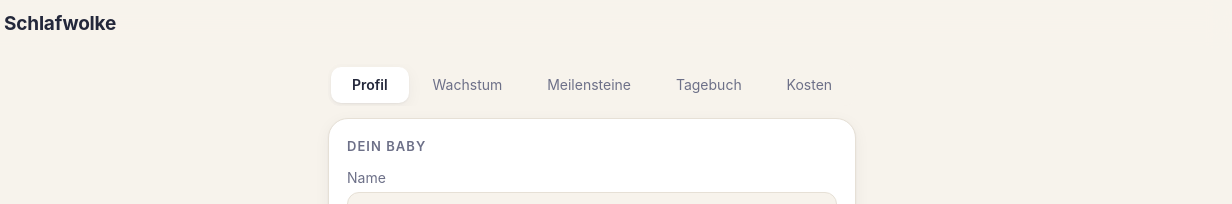
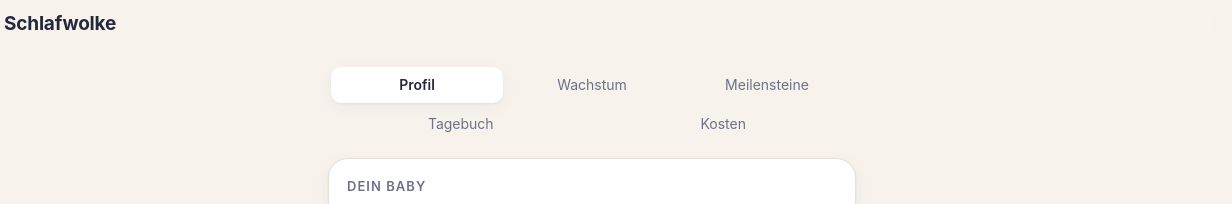
Before and after one commit to heydensattler/schlafwolke, a plain HTML site: page index.html in a window 1280 px wide. Both pictures are taken after a click on the button "Baby eintragen". Shown: the top 204 px of the page, 48-1280 px from the left. Drawn offline with Linux system fonts and the light colour scheme.

Commit message:
Add files via upload

```diff
--- a/app.js
+++ b/app.js
@@ -548,7 +548,7 @@ function zeigeVerlauf() {
 /* ---------- Ansicht: Profil ---------- */
 function zeigeProfil() {
   const p = S.profil;
-  const reiter = `<div class="reiter" style="margin-top:12px">${[['profil', 'Profil'], ['wachstum', 'Wachstum'], ['meilensteine', 'Meilensteine'], ['tagebuch', 'Tagebuch'], ['kosten', 'Kosten']].map(([k, t]) => `<button class="${babyReiter === k ? 'an' : ''}" onclick="babyReiterSetzen('${k}')">${t}</button>`).join('')}</div>`;
+  const reiter = `<div class="reiter fuenf" style="margin-top:12px">${[['profil', 'Profil'], ['wachstum', 'Wachstum'], ['meilensteine', 'Meilensteine'], ['tagebuch', 'Tagebuch'], ['kosten', 'Kosten']].map(([k, t]) => `<button class="${babyReiter === k ? 'an' : ''}" onclick="babyReiterSetzen('${k}')">${t}</button>`).join('')}</div>`;
   if (babyReiter !== 'profil') {
     $('#v-profil').innerHTML = reiter + ({ wachstum: zeigeWachstum, meilensteine: zeigeMeilensteine, tagebuch: zeigeTagebuch, kosten: zeigeKosten }[babyReiter])();
     fotosEinsetzen($('#v-profil'));
--- a/style.css
+++ b/style.css
@@ -322,9 +322,10 @@ textarea { resize: vertical; }
 /* Kosten */
 :root { --kosten: #4f7fbf; --kosten-hell: #dfe9f7; }
 @media (prefers-color-scheme: dark) { :root { --kosten: #84aee6; --kosten-hell: #233552; } }
-.reiter { overflow-x: auto; scrollbar-width: none; }
-.reiter::-webkit-scrollbar { display: none; }
-.reiter button { flex: 1 0 auto; padding-left: 8px; padding-right: 8px; }
+/* Reiter brechen um statt seitlich abgeschnitten zu werden (5 Reiter unter „Baby“) */
+.reiter { flex-wrap: wrap; }
+.reiter button { flex: 1 1 auto; padding-left: 8px; padding-right: 8px; white-space: nowrap; }
+.reiter.fuenf button { flex: 1 1 30%; }
 .knopf.kosten { background: var(--kosten); }
 .knopf.kosten.zweit { background: var(--kosten-hell); color: var(--text); }
 .liste .sym.kosten { background: var(--kosten-hell); }
--- a/sw.js
+++ b/sw.js
@@ -1,5 +1,5 @@
 /* Offline-Speicher für die App-Dateien (Wetter kommt immer frisch aus dem Netz) */
-const VERSION = 'schlafwolke-5';
+const VERSION = 'schlafwolke-6';
 const DATEIEN = ['./', 'index.html', 'style.css', 'app.js', 'wetter.js', 'beikost.js', 'who.js', 'pflege.js', 'gesundheit.js', 'erinnerungen.js', 'kosten.js', 'manifest.webmanifest', 'icons/icon.svg', 'icons/icon-180.png', 'icons/icon-192.png'];
 self.addEventListener('install', e => { e.waitUntil(caches.open(VERSION).then(c => c.addAll(DATEIEN))); self.skipWaiting(); });
 self.addEventListener('activate', e => {
```
